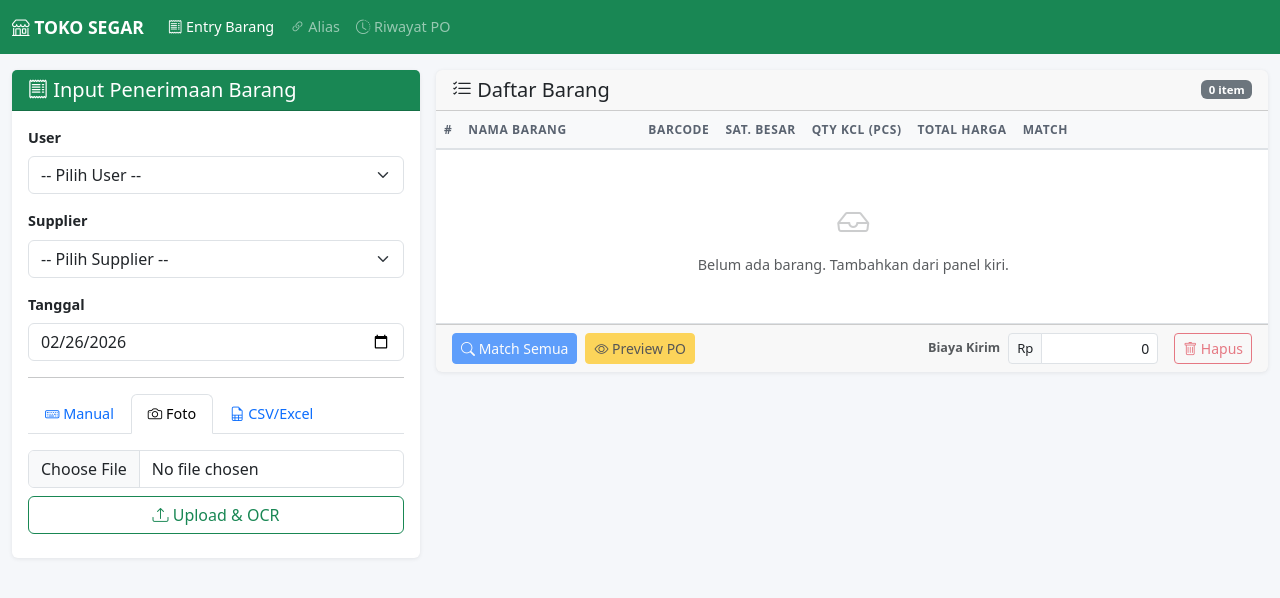
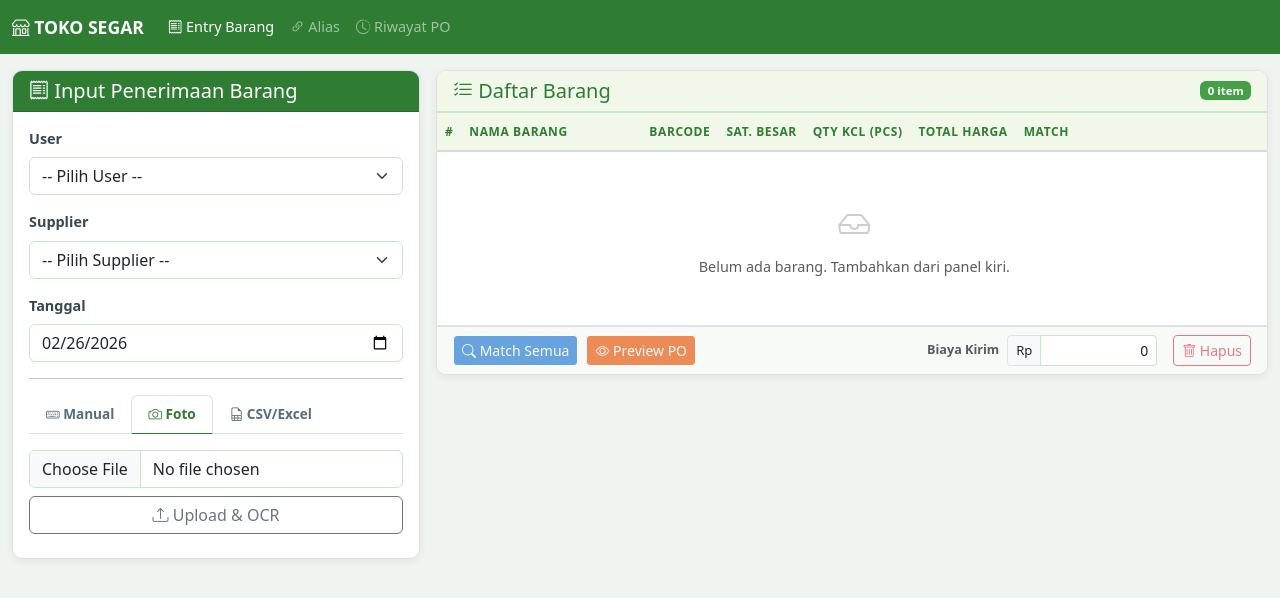
Before and after one commit to tommybilwij/tokohub, a Flask app: page / in a window 1280 px wide, after a click on "Foto". Shown: the top 598 px of the page. Run offline with Flask 3, Linux system fonts and the light colour scheme; data that the repository does not hold is empty; some libraries are stand-ins or nearby versions.

Commit message:
Unify color palette across entire page and polish section layouts
- Replace all Bootstrap color classes (bg-success, bg-primary, etc.)
  with consistent palette: green #2e7d32, blue #1565c0, purple #7b1fa2,
  orange #e65100, yellow #f9a825
- Apply palette to navbar, card headers, buttons, badges, modals
- Table header row uses green accent (#f1f8e9 bg, #2e7d32 text)
- Detail row background connects to green theme (#f5f8f3)
- Harga Beli disc inputs: compact 2-column grid, green-accented labels
- Harga Jual table: row striping, blue-tinted labels, better spacing
- Bundling section: purple-tinted labels and row striping
- Global form controls use green border/focus accent
- Nav tabs use green active state
- Fix old localStorage disc data ("0.0000") cleaned on restore
- Badge color overrides to match palette everywhere

```diff
--- a/static/css/style.css
+++ b/static/css/style.css
@@ -1,8 +1,13 @@
-/* Stock Entry App - Custom Styles */
+/* Stock Entry App - Custom Styles
+   Palette: Green #2e7d32/#43a047  Blue #1565c0/#1976d2
+            Purple #7b1fa2        Orange #e65100
+            Neutral #37474f/#546e7a/#78909c
+*/
 
 body {
-  background-color: #f5f7fa;
+  background-color: #f0f4f0;
   font-size: 0.9rem;
+  color: #37474f;
 }
 
 .navbar-brand {
@@ -11,12 +16,48 @@ body {
 
 /* Cards */
 .card {
-  border: none;
-  box-shadow: 0 1px 4px rgba(0, 0, 0, 0.08);
+  border: 1px solid #e0e0e0;
+  border-radius: 10px;
+  box-shadow: 0 2px 8px rgba(0, 0, 0, 0.06);
+  overflow: hidden;
 }
 
 .card-header {
   font-size: 0.95rem;
+}
+
+.card-footer {
+  background: #f8faf8;
+  border-top: 1px solid #e0e0e0;
+}
+
+/* Form controls — consistent styling */
+.form-control, .form-select {
+  border-radius: 6px;
+  border-color: #c8e6c9;
+  transition: border-color 0.15s, box-shadow 0.15s;
+}
+
+.form-control:focus, .form-select:focus {
+  border-color: #43a047;
+  box-shadow: 0 0 0 2px rgba(67, 160, 71, 0.18);
+}
+
+.form-label {
+  color: #37474f;
+}
+
+/* Nav tabs — green accent */
+.nav-tabs .nav-link {
+  color: #546e7a;
+  font-weight: 600;
+  font-size: 0.85rem;
+}
+
+.nav-tabs .nav-link.active {
+  color: #2e7d32;
+  border-bottom-color: #2e7d32;
+  font-weight: 700;
 }
 
 /* -----------------------------------------------------------------------
@@ -31,11 +72,11 @@ body {
   font-size: 0.75rem;
   text-transform: uppercase;
   letter-spacing: 0.05em;
-  color: #5a6370;
+  color: #2e7d32;
   font-weight: 700;
   padding: 0.6rem 0.5rem;
-  border-bottom: 2px solid #dee2e6;
-  background: #f8f9fa;
+  border-bottom: 2px solid #c8e6c9;
+  background: #f1f8e9;
   white-space: nowrap;
   position: sticky;
   top: 0;
--- a/static/js/app.js
+++ b/static/js/app.js
@@ -134,6 +134,14 @@
       if (!raw) return false;
       const draft = JSON.parse(raw);
       if (!draft || !Array.isArray(draft.items) || draft.items.length === 0) return false;
+
+      // Clean up disc/ppn values (old data may have "0.0000" strings)
+      draft.items.forEach(item => {
+        item.disc1 = parseFloat(item.disc1) || null;
+        item.disc2 = parseFloat(item.disc2) || null;
+        item.disc3 = parseFloat(item.disc3) || null;
+        item.ppn = parseFloat(item.ppn) || null;
+      });
 
       state.items = draft.items;
 
--- a/templates/base.html
+++ b/templates/base.html
@@ -11,7 +11,7 @@
   <link href="{{ url_for('static', filename='css/style.css') }}?v={{ range(10000,99999) | random }}" rel="stylesheet">
 </head>
 <body>
-  <nav class="navbar navbar-expand-lg navbar-dark bg-success">
+  <nav class="navbar navbar-expand-lg navbar-dark" style="background:#2e7d32">
     <div class="container-fluid">
       <a class="navbar-brand fw-bold" href="/">
         <i class="bi bi-shop"></i> TOKO SEGAR
--- a/templates/receipt_form.html
+++ b/templates/receipt_form.html
@@ -6,7 +6,7 @@
   <!-- Left: Input Panel -->
   <div class="col-lg-4">
     <div class="card">
-      <div class="card-header bg-success text-white">
+      <div class="card-header text-white" style="background:#2e7d32">
         <h5 class="mb-0"><i class="bi bi-receipt"></i> Input Penerimaan Barang</h5>
       </div>
       <div class="card-body">
@@ -62,7 +62,7 @@
             <div class="input-group mb-2">
               <input type="text" id="itemNameInput" class="form-control"
                      placeholder="Nama barang / barcode" autocomplete="off">
-              <button class="btn btn-success" type="button" id="btnAddItem">
+              <button class="btn text-white" type="button" id="btnAddItem" style="background:#43a047">
                 <i class="bi bi-plus-lg"></i>
               </button>
             </div>
@@ -77,7 +77,7 @@
               <input type="file" id="photoInput" class="form-control"
                      accept="image/png,image/jpeg">
             </div>
-            <button class="btn btn-outline-success w-100" type="button" id="btnUploadPhoto">
+            <button class="btn btn-outline-secondary w-100" type="button" id="btnUploadPhoto">
               <i class="bi bi-upload"></i> Upload & OCR
             </button>
             <div id="ocrStatus" class="mt-2 text-muted small"></div>
@@ -102,7 +102,7 @@
               </table>
               <span class="text-muted mt-1 d-block">Header juga bisa: <code>nama</code>, <code>item</code>, <code>jumlah</code>, <code>harga_beli</code>, dll.</span>
             </div>
-            <button class="btn btn-outline-success w-100" type="button" id="btnUploadCSV">
+            <button class="btn btn-outline-secondary w-100" type="button" id="btnUploadCSV">
               <i class="bi bi-upload"></i> Import File
             </button>
           </div>
@@ -114,9 +114,9 @@
   <!-- Right: Item List & Actions -->
   <div class="col-lg-8">
     <div class="card">
-      <div class="card-header d-flex justify-content-between align-items-center">
-        <h5 class="mb-0"><i class="bi bi-list-check"></i> Daftar Barang</h5>
-        <span class="badge bg-secondary" id="itemCount">0 item</span>
+      <div class="card-header d-flex justify-content-between align-items-center" style="background:#f1f8e9; border-bottom: 2px solid #c8e6c9;">
+        <h5 class="mb-0" style="color:#2e7d32"><i class="bi bi-list-check"></i> Daftar Barang</h5>
+        <span class="badge text-white" id="itemCount" style="background:#43a047">0 item</span>
       </div>
       <div class="card-body p-0">
         <div class="table-responsive">
@@ -147,10 +147,10 @@
       <div class="card-footer">
         <div class="d-flex gap-3 align-items-center flex-wrap">
           <div class="d-flex gap-2">
-            <button class="btn btn-primary btn-sm" id="btnMatchAll" disabled>
+            <button class="btn btn-sm text-white" id="btnMatchAll" disabled style="background:#1976d2">
               <i class="bi bi-search"></i> Match Semua
             </button>
-            <button class="btn btn-warning btn-sm" id="btnPreviewPO" disabled>
+            <button class="btn btn-sm text-white" id="btnPreviewPO" disabled style="background:#e65100">
               <i class="bi bi-eye"></i> Preview PO
             </button>
           </div>
@@ -175,7 +175,7 @@
 <div class="modal fade" id="matchModal" tabindex="-1">
   <div class="modal-dialog modal-lg">
     <div class="modal-content">
-      <div class="modal-header bg-warning">
+      <div class="modal-header" style="background:#f9a825">
         <h5 class="modal-title">
           <i class="bi bi-search"></i> Pilih Item yang Cocok
         </h5>
@@ -200,7 +200,7 @@
 <div class="modal fade" id="poPreviewModal" tabindex="-1">
   <div class="modal-dialog modal-xl">
     <div class="modal-content">
-      <div class="modal-header bg-primary text-white">
+      <div class="modal-header text-white" style="background:#1565c0">
         <h5 class="modal-title"><i class="bi bi-eye"></i> Preview Purchase Order</h5>
         <button type="button" class="btn-close btn-close-white" data-bs-dismiss="modal"></button>
       </div>
@@ -242,7 +242,7 @@
       </div>
       <div class="modal-footer">
         <button type="button" class="btn btn-secondary" data-bs-dismiss="modal">Batal</button>
-        <button type="button" class="btn btn-success" id="btnCommitPO">
+        <button type="button" class="btn text-white" id="btnCommitPO" style="background:#2e7d32">
           <i class="bi bi-check-circle"></i> Buat PO & Update Stok
         </button>
       </div>
@@ -254,7 +254,7 @@
 <div class="modal fade" id="poSuccessModal" tabindex="-1">
   <div class="modal-dialog">
     <div class="modal-content">
-      <div class="modal-header bg-success text-white">
+      <div class="modal-header text-white" style="background:#2e7d32">
         <h5 class="modal-title"><i class="bi bi-check-circle"></i> PO Berhasil Dibuat!</h5>
       </div>
       <div class="modal-body text-center">
@@ -264,7 +264,7 @@
         <p class="text-muted"><span id="successLineCount"></span> item, stok telah diperbarui.</p>
       </div>
       <div class="modal-footer justify-content-center">
-        <button type="button" class="btn btn-success" id="btnNewReceipt">
+        <button type="button" class="btn text-white" id="btnNewReceipt" style="background:#2e7d32">
           <i class="bi bi-plus-circle"></i> Entry Baru
         </button>
         <a href="/history" class="btn btn-outline-secondary">
```
Also changed, not shown: other parts of static/css/style.css (+77 -19 lines).
